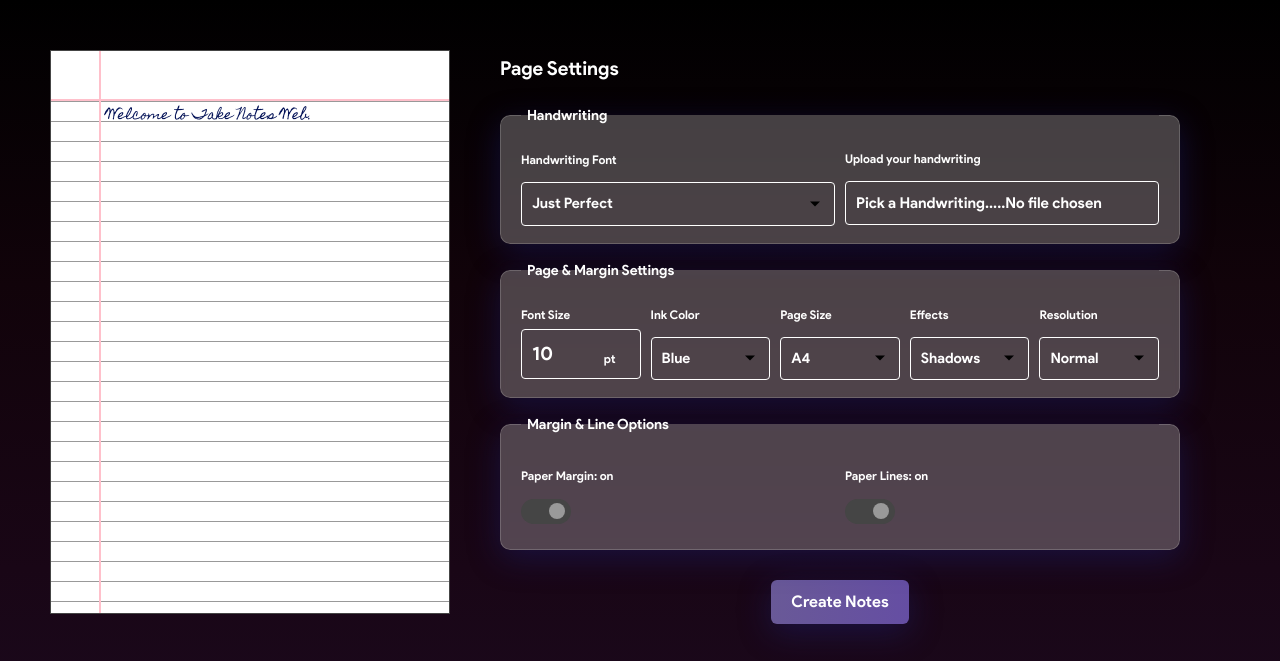
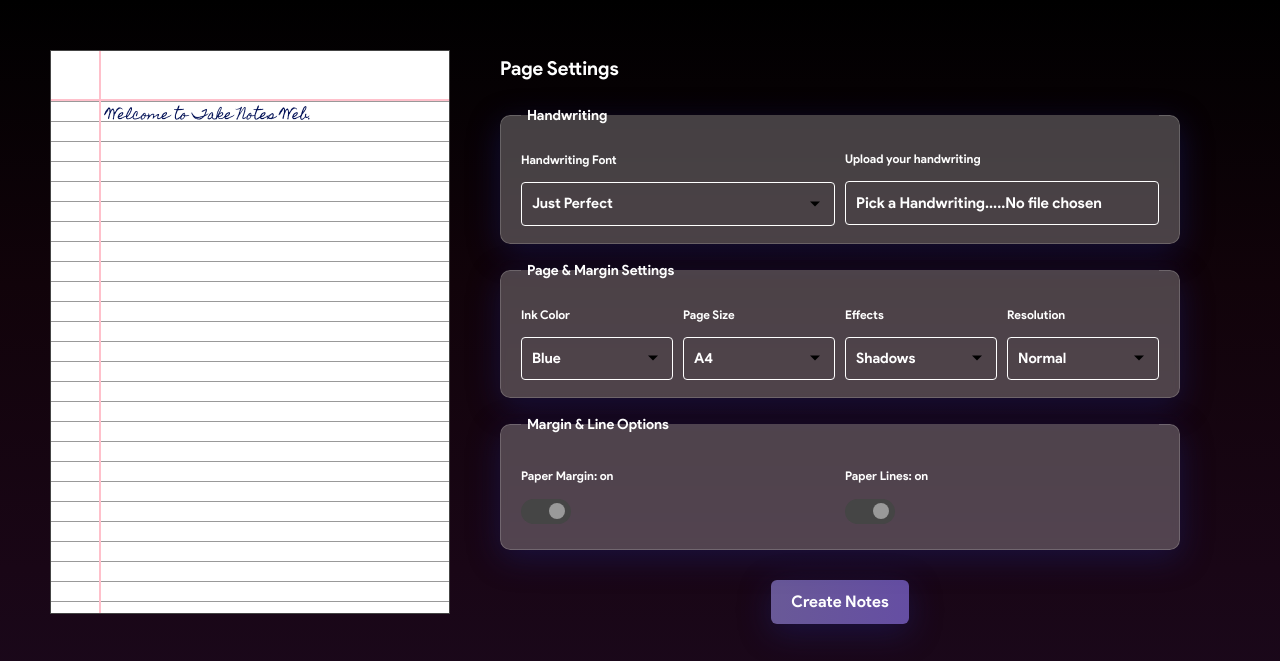
Before and after one commit to the-rebooted-coder/Take-Notes-Web, a website with bundled scripts: page docs/take-notes.html in a window 1280 px wide. Shown: the top 661 px of the page. Built offline with nearby package versions, Linux system fonts and the light colour scheme; no server answers; a script that the page names is missing; a web font is replaced by a local one.

Commit message:
Removed FontSize

```diff
--- a/docs/take-notes.html
+++ b/docs/take-notes.html
@@ -276,7 +276,7 @@
                 <legend>Page & Margin Settings</legend>
 
                 <div class="category-grid">
-                  <div class="postfix-input" data-postfix="pt">
+                  <div class="postfix-input" data-postfix="pt" style="display: none;">
                     <label for="font-size">Font Size</label>
                     <input
                       id="font-size"
```
